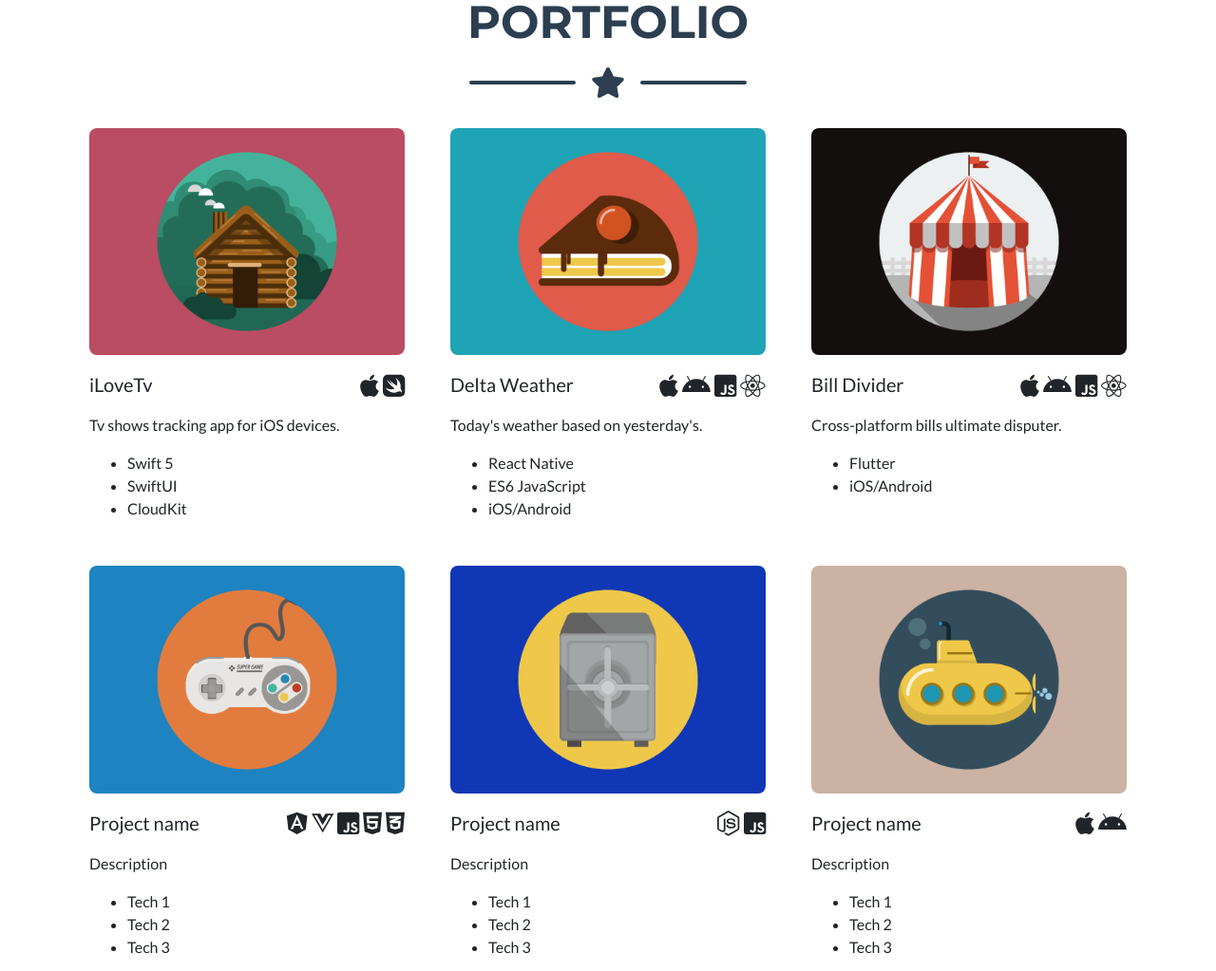
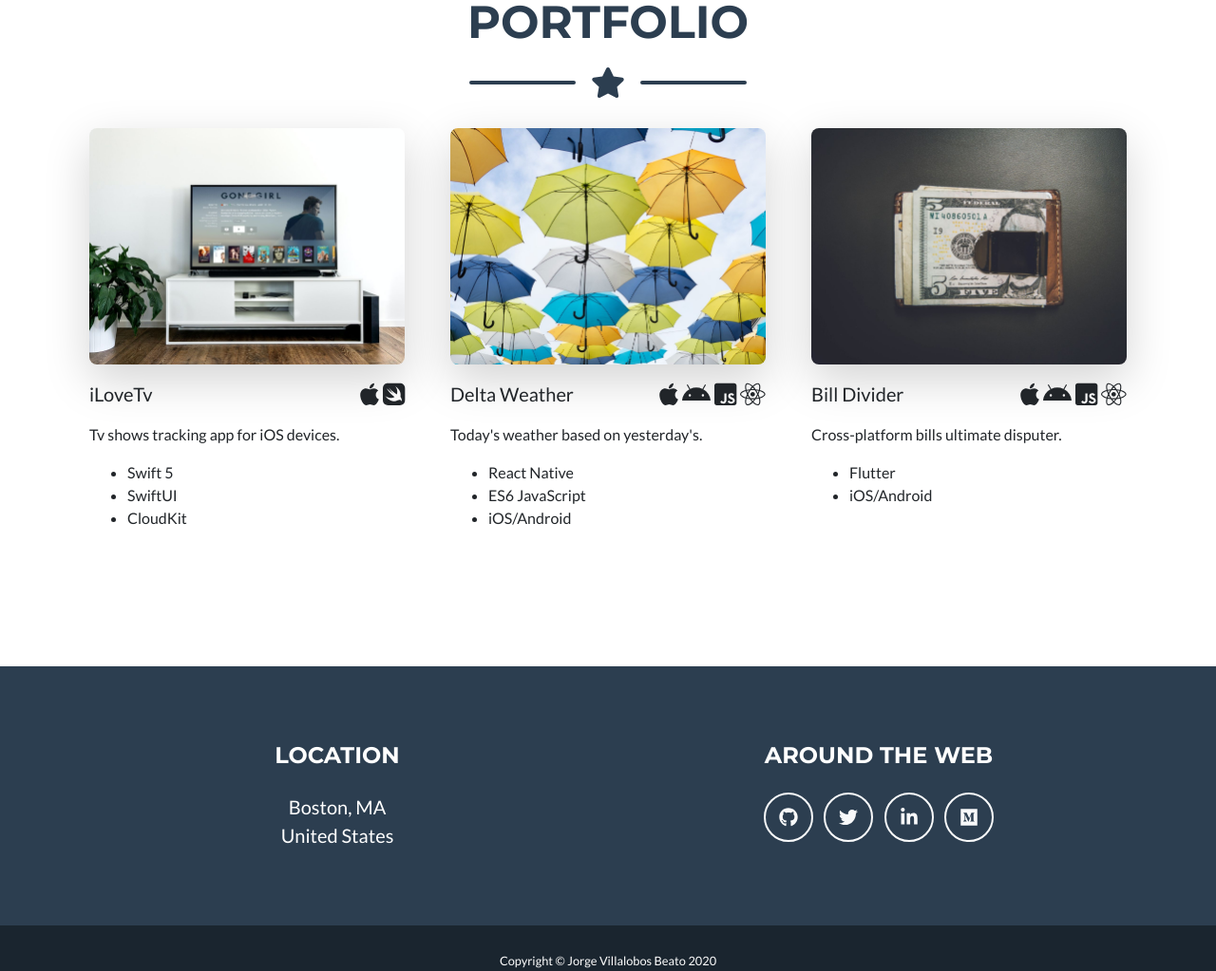
Before and after one commit to jorgebeato/jorgebeato.github.io, a plain HTML site: page index.html in a window 1280 px wide. Shown: the part 952-1975 px from the top of the page at 95% size. Drawn offline with nearby package versions, Linux system fonts and the light colour scheme; files whose address does not match are found by name.

Commit message:
Additional improvements

```diff
--- a/index.html
+++ b/index.html
@@ -23,8 +23,8 @@
                 <div class="collapse navbar-collapse" id="navbarResponsive">
                     <ul class="navbar-nav ml-auto">
                         <li class="nav-item mx-0 mx-lg-1"><a class="nav-link py-3 px-0 px-lg-3 rounded js-scroll-trigger" href="#portfolio">Portfolio</a></li>
-                        <li class="nav-item mx-0 mx-lg-1"><a class="nav-link py-3 px-0 px-lg-3 rounded js-scroll-trigger" href="#about">About</a></li>
-                        <li class="nav-item mx-0 mx-lg-1"><a class="nav-link py-3 px-0 px-lg-3 rounded js-scroll-trigger" href="#contact">Contact</a></li>
+                        <!-- <li class="nav-item mx-0 mx-lg-1"><a class="nav-link py-3 px-0 px-lg-3 rounded js-scroll-trigger" href="#about">About</a></li>
+                        <li class="nav-item mx-0 mx-lg-1"><a class="nav-link py-3 px-0 px-lg-3 rounded js-scroll-trigger" href="#contact">Contact</a></li> -->
                     </ul>
                 </div>
             </div>
@@ -41,7 +41,7 @@
                     <div class="divider-custom-line"></div>
                 </div> -->
                 <!-- Masthead Subheading-->
-                <p class="masthead-subheading font-weight-light mb-0">I'm a Boston-based Software Engineer/Tech Leader</p>
+                <p class="masthead-subheading font-weight-light mb-0">I'm a Boston-based Product Manager / Software Engineer / Tech Leader</p>
 
                 <div class="divider-custom divider-light">
                     <div class="divider-custom-line"></div>
@@ -80,11 +80,12 @@
                 <div class="row">
                     <!-- Portfolio Item 1-->
                     <div class="col-md-6 col-lg-4 mb-5">
-                        <div class="portfolio-item mx-auto" data-toggle="modal" data-target="#portfolioModal1">
-                            <div class="portfolio-item-caption d-flex align-items-center justify-content-center h-100 w-100">
+                        <div class="portfolio-item mx-auto shadow-lg">
+                            <!-- data-toggle="modal" data-target="#portfolioModal1"> -->
+                            <!-- <div class="portfolio-item-caption d-flex align-items-center justify-content-center h-100 w-100">
                                 <div class="portfolio-item-caption-content text-center text-white"><i class="fas fa-plus fa-3x"></i></div>
-                            </div>
-                            <img class="img-fluid" src="assets/img/portfolio/cabin.png" alt="" />
+                            </div> -->
+                            <img class="img-fluid" src="assets/img/portfolio/shows.jpg" alt="" />
                         </div>
                         <div class="row mt-3 mb-3">
                             <div class="col-sm lead">
@@ -104,11 +105,12 @@
                     </div>
                     <!-- Portfolio Item 2-->
                     <div class="col-md-6 col-lg-4 mb-5">
-                        <div class="portfolio-item mx-auto" data-toggle="modal" data-target="#portfolioModal2">
+                        <div class="portfolio-item mx-auto shadow-lg">
+                        <!-- data-toggle="modal" data-target="#portfolioModal2">
                             <div class="portfolio-item-caption d-flex align-items-center justify-content-center h-100 w-100">
                                 <div class="portfolio-item-caption-content text-center text-white"><i class="fas fa-plus fa-3x"></i></div>
-                            </div>
-                            <img class="img-fluid" src="assets/img/portfolio/cake.png" alt="" />
+                            </div> -->
+                            <img class="img-fluid" src="assets/img/portfolio/weather.jpg" alt="" />
                         </div>
                         <div class="row mt-3 mb-3">
                             <div class="col-sm lead">
@@ -130,11 +132,12 @@
                     </div>
                     <!-- Portfolio Item 3-->
                     <div class="col-md-6 col-lg-4 mb-5">
-                        <div class="portfolio-item mx-auto" data-toggle="modal" data-target="#portfolioModal3">
+                        <div class="portfolio-item mx-auto shadow-lg">
+                        <!-- data-toggle="modal" data-target="#portfolioModal3">
                             <div class="portfolio-item-caption d-flex align-items-center justify-content-center h-100 w-100">
                                 <div class="portfolio-item-caption-content text-center text-white"><i class="fas fa-plus fa-3x"></i></div>
-                            </div>
-                            <img class="img-fluid" src="assets/img/portfolio/circus.png" alt="" />
+                            </div> -->
+                            <img class="img-fluid" src="assets/img/portfolio/money.jpg" alt="" />
                         </div>
                         <div class="row mt-3 mb-3">
                             <div class="col-sm lead">
@@ -154,7 +157,7 @@
                         </ul>
                     </div>
                     <!-- Portfolio Item 4-->
-                    <div class="col-md-6 col-lg-4 mb-5 mb-lg-0">
+                    <!-- <div class="col-md-6 col-lg-4 mb-5 mb-lg-0">
                         <div class="portfolio-item mx-auto" data-toggle="modal" data-target="#portfolioModal4">
                             <div class="portfolio-item-caption d-flex align-items-center justify-content-center h-100 w-100">
                                 <div class="portfolio-item-caption-content text-center text-white"><i class="fas fa-plus fa-3x"></i></div>
@@ -179,9 +182,9 @@
                             <li>Tech 2</li>
                             <li>Tech 3</li>
                         </ul>
-                    </div>
+                    </div> -->
                     <!-- Portfolio Item 5-->
-                    <div class="col-md-6 col-lg-4 mb-5 mb-md-0">
+                    <!-- <div class="col-md-6 col-lg-4 mb-5 mb-md-0">
                         <div class="portfolio-item mx-auto" data-toggle="modal" data-target="#portfolioModal5">
                             <div class="portfolio-item-caption d-flex align-items-center justify-content-center h-100 w-100">
                                 <div class="portfolio-item-caption-content text-center text-white"><i class="fas fa-plus fa-3x"></i></div>
@@ -203,9 +206,9 @@
                             <li>Tech 2</li>
                             <li>Tech 3</li>
                         </ul>
-                    </div>
+                    </div> -->
                     <!-- Portfolio Item 6-->
-                    <div class="col-md-6 col-lg-4">
+                    <!-- <div class="col-md-6 col-lg-4">
                         <div class="portfolio-item mx-auto" data-toggle="modal" data-target="#portfolioModal6">
                             <div class="portfolio-item-caption d-flex align-items-center justify-content-center h-100 w-100">
                                 <div class="portfolio-item-caption-content text-center text-white"><i class="fas fa-plus fa-3x"></i></div>
@@ -227,12 +230,12 @@
                             <li>Tech 2</li>
                             <li>Tech 3</li>
                         </ul>
-                    </div>
+                    </div> -->
                 </div>
             </div>
         </section>
         <!-- About Section-->
-        <section class="page-section bg-primary text-white mb-0" id="about">
+        <section class="page-section bg-primary text-white mb-0 d-none" id="about">
             <div class="container">
                 <!-- About Section Heading-->
                 <h2 class="page-section-heading text-center text-uppercase text-white">About</h2>
@@ -254,7 +257,7 @@
             </div>
         </section>
         <!-- Contact Section-->
-        <section class="page-section" id="contact">
+        <section class="page-section d-none" id="contact">
             <div class="container">
                 <!-- Contact Section Heading-->
                 <h2 class="page-section-heading text-center text-uppercase text-secondary mb-0">Contact Me</h2>
@@ -306,28 +309,31 @@
             <div class="container">
                 <div class="row">
                     <!-- Footer Location-->
-                    <div class="col-lg-4 mb-5 mb-lg-0">
+                    <div class="col-lg-6 mb-5 mb-lg-0">
                         <h4 class="text-uppercase mb-4">Location</h4>
                         <p class="lead mb-0">Boston, MA<br />United States</p>
                     </div>
                     <!-- Footer Social Icons-->
-                    <div class="col-lg-4 mb-5 mb-lg-0">
+                    <div class="col-lg-6 mb-5 mb-lg-0">
                         <h4 class="text-uppercase mb-4">Around the Web</h4>
-                        <a class="btn btn-outline-light btn-social mx-1" href="#">
+                        <a class="btn btn-outline-light btn-social mx-1" href="https://github.com/jorgebeato">
+                            <i class="fab fa-fw fa-github"></i>
+                        </a>
+                        <a class="btn btn-outline-light btn-social mx-1" href="https://twitter.com/tiusender">
                             <i class="fab fa-fw fa-twitter"></i>
                         </a>
-                        <a class="btn btn-outline-light btn-social mx-1" href="#">
+                        <a class="btn btn-outline-light btn-social mx-1" href="https://linkedin.com/in/jorgevillalobosbeato">
                             <i class="fab fa-fw fa-linkedin-in"></i>
                         </a>
-                        <a class="btn btn-outline-light btn-social mx-1" href="#">
+                        <a class="btn btn-outline-light btn-social mx-1" href="https://medium.com/@jorgevillalobosbeato">
                             <i class="fab fa-fw fa-medium"></i>
                         </a>
                     </div>
                     <!-- Footer About Text-->
-                    <div class="col-lg-4">
+                    <!-- <div class="col-lg-4">
                         <h4 class="text-uppercase mb-4">About Freelancer</h4>
                         <p class="lead mb-0">Freelance is a free to use, MIT licensed Bootstrap theme created by <a href="http://startbootstrap.com">Start Bootstrap</a>.</p>
-                    </div>
+                    </div> -->
                 </div>
             </div>
         </footer>
```
Also changed, not shown: assets/img/portfolio/money.jpg (added), assets/img/portfolio/old/cabin.png (renamed from assets/img/portfolio/cabin.png), assets/img/portfolio/old/cake.png (renamed from assets/img/portfolio/cake.png), assets/img/portfolio/old/circus.png (renamed from assets/img/portfolio/circus.png), assets/img/portfolio/old/game.png (renamed from assets/img/portfolio/game.png), assets/img/portfolio/old/safe.png (renamed from assets/img/portfolio/safe.png), assets/img/portfolio/old/shows.jpg (added), assets/img/portfolio/old/submarine.png (renamed from assets/img/portfolio/submarine.png), assets/img/portfolio/old/weather.jpg (added), assets/img/portfolio/shows.jpg (added), assets/img/portfolio/weather.jpg (added), 2 other files.
